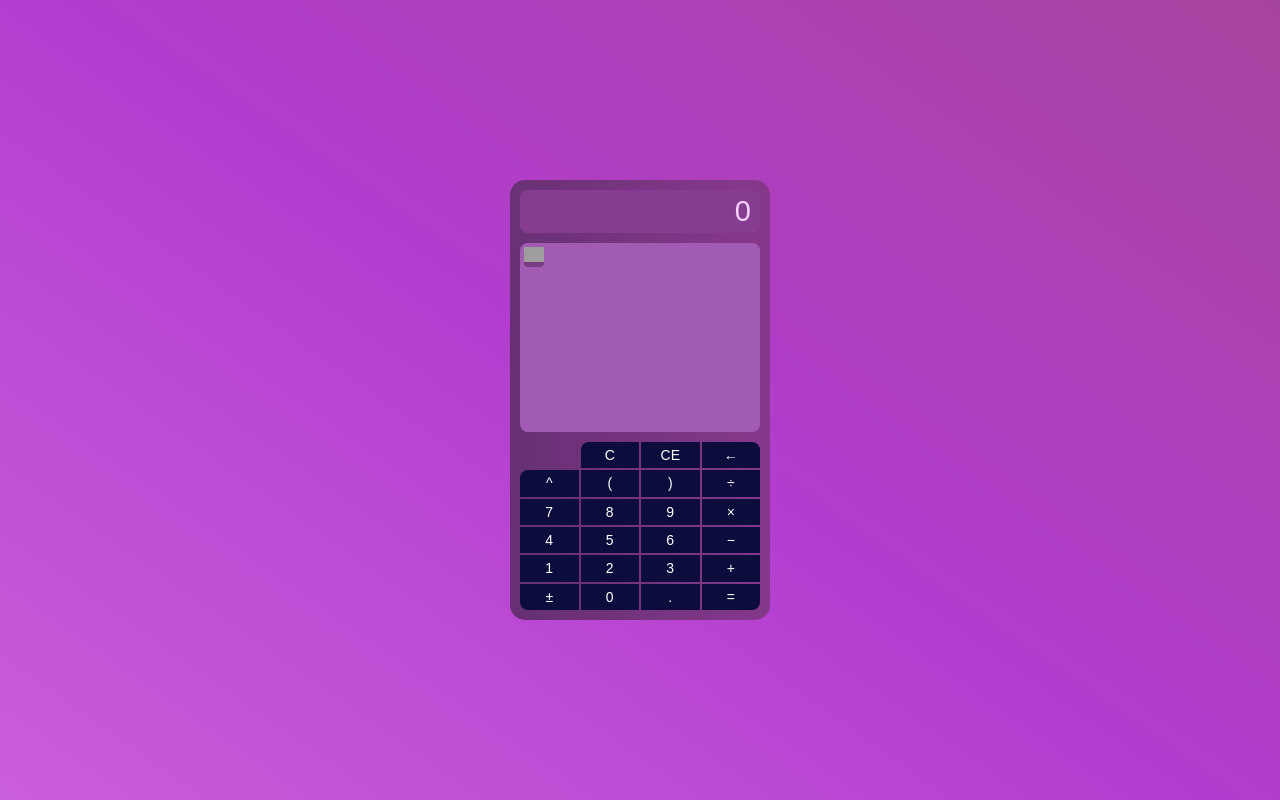
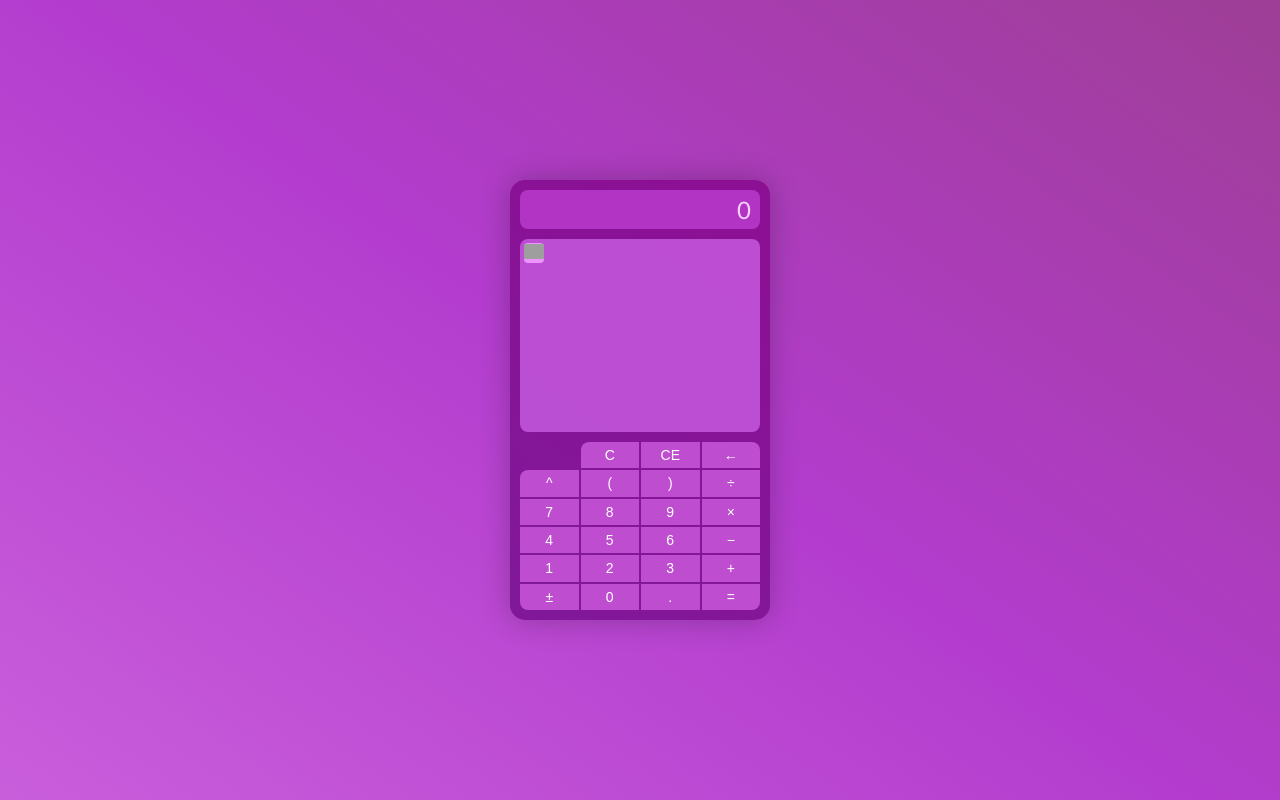
Before and after one commit to nils-affentranger/taschenrechner-zukunftstag, an Angular app: page / in a window 1280 px wide. Built offline with nearby package versions, Linux system fonts and the light colour scheme; grey boxes are pictures that could not be loaded.

Commit message:
remove zone.js

```diff
--- a/angular.json
+++ b/angular.json
@@ -20,7 +20,6 @@
             "outputPath": "dist/taschenrechner.angular",
             "index": "src/index.html",
             "browser": "src/main.ts",
-            "polyfills": ["zone.js"],
             "tsConfig": "tsconfig.app.json",
             "inlineStyleLanguage": "scss",
             "assets": ["src/favicon.ico", "src/assets"],
@@ -71,17 +70,6 @@
           "options": {
             "buildTarget": "Taschenrechner.Angular:build"
           }
-        },
-        "test": {
-          "builder": "@angular/build:karma",
-          "options": {
-            "polyfills": ["zone.js", "zone.js/testing"],
-            "tsConfig": "tsconfig.spec.json",
-            "inlineStyleLanguage": "scss",
-            "assets": ["src/favicon.ico", "src/assets"],
-            "styles": ["src/styles.scss"],
-            "scripts": []
-          }
         }
       }
     }
--- a/src/app/app.component.scss
+++ b/src/app/app.component.scss
@@ -1,9 +1,10 @@
 .calculator {
-  background-image: linear-gradient(
-    85.2deg,
-    rgb(103, 48, 116) 7.5%,
-    rgb(133, 56, 139) 88.7%
+  background: linear-gradient(
+    35deg,
+    rgb(129, 24, 153) 7.5%,
+    rgb(139, 16, 148) 88.7%
   );
+  box-shadow: 0 0 30px rgba(0, 0, 0, 0.247);
   display: flex;
   flex-direction: column;
   gap: 10px;
@@ -40,7 +41,7 @@
 }
 
 app-history-box {
-  background-color: #a25bb3;
+  background-color: #d065ebb9;
   flex-grow: 1;
   min-height: 0;
   margin: 0;
@@ -50,7 +51,6 @@ app-history-box {
 
 app-button-grid {
   color: #f4d0fc;
-  font-family: Arial, Helvetica, sans-serif;
   flex-shrink: 0;
   height: 40%;
 }
--- a/src/app/app.routes.ts
+++ /dev/null
@@ -1,3 +0,0 @@
-import { Routes } from '@angular/router';
-
-export const routes: Routes = [];
--- a/src/app/buttons/button/button.component.scss
+++ b/src/app/buttons/button/button.component.scss
@@ -8,14 +8,14 @@ button {
   justify-content: center;
   align-items: center;
   user-select: none;
-  background-color: #0c0d3d;
+  background-color: #be4ecf;
   color: white;
 }
 :hover {
-  background-color: #b46ac5;
+  background-color: #d05fe9;
 }
 :active {
-  background-color: #b46ac5;
+  background-color: #da73f1;
 }
 :focus {
   outline: none;
--- a/src/app/calculation-display/calculation-display.component.scss
+++ b/src/app/calculation-display/calculation-display.component.scss
@@ -1,7 +1,6 @@
 #display-background {
-  background-color: #853c91;
+  background-color: #b234c5;
   color: #f4d0fc;
-  font: 400 29px Arial, Helvetica, sans-serif;
   text-align: right;
   word-wrap: break-word;
   padding: 5px 9px;
@@ -9,9 +8,11 @@
   overflow-y: auto;
   overflow-x: hidden;
   transition: background-color 0.8s ease-out;
+  font-weight: 500;
+  font-size: 24px;
 }
 
 #display-background.error {
-  background-color: #913c5a;
+  background-color: #c43f6e;
   transition: background-color 50ms ease;
 }
--- a/src/app/history-box/clear-history-button/clear-history-button.component.scss
+++ b/src/app/history-box/clear-history-button/clear-history-button.component.scss
@@ -1,5 +1,5 @@
 .clear-history-button {
-  background-color: #753c81;
+  background-color: #ed94ff;
   width: 20px;
   height: 20px;
   margin: 4px 0 0 4px;
--- a/src/app/keybinds-display/keybinds-display.component.scss
+++ b/src/app/keybinds-display/keybinds-display.component.scss
@@ -1,10 +1,11 @@
 @import url("https://fonts.googleapis.com/css2?family=JetBrains+Mono:ital,wght@0,100..800;1,100..800&display=swap");
+@import url("https://fonts.googleapis.com/css2?family=Lato:ital,wght@0,100;0,300;0,400;0,700;0,900;1,100;1,300;1,400;1,700;1,900&display=swap");
 
 #keybinds-display {
-  background-image: linear-gradient(
-    85.2deg,
-    rgb(74, 35, 83) 7.5%,
-    rgb(107, 53, 112) 88.7%
+  background: linear-gradient(
+    35deg,
+    rgb(129, 24, 153) 7.5%,
+    rgb(139, 16, 148) 88.7%
   );
   font-family: "JetBrains Mono", monospace;
   display: flex;
--- a/src/styles.scss
+++ b/src/styles.scss
@@ -4,9 +4,9 @@ body {
     35deg,
     rgba(201, 94, 219, 1) 0%,
     rgb(179, 60, 206) 50%,
-    rgb(165, 68, 157) 100%
+    rgb(158, 62, 150) 100%
   );
-  font-family: "Arial", Helvetica, sans-serif;
+  font-family: "Lato", Helvetica, sans-serif;
   margin: 0;
   height: 100vh;
 }
```
Also changed, not shown: package.json (+1 -11 lines), src/app/app.config.ts (+5 -6 lines), 1 other file (tests, documents, lock files or other folders).
